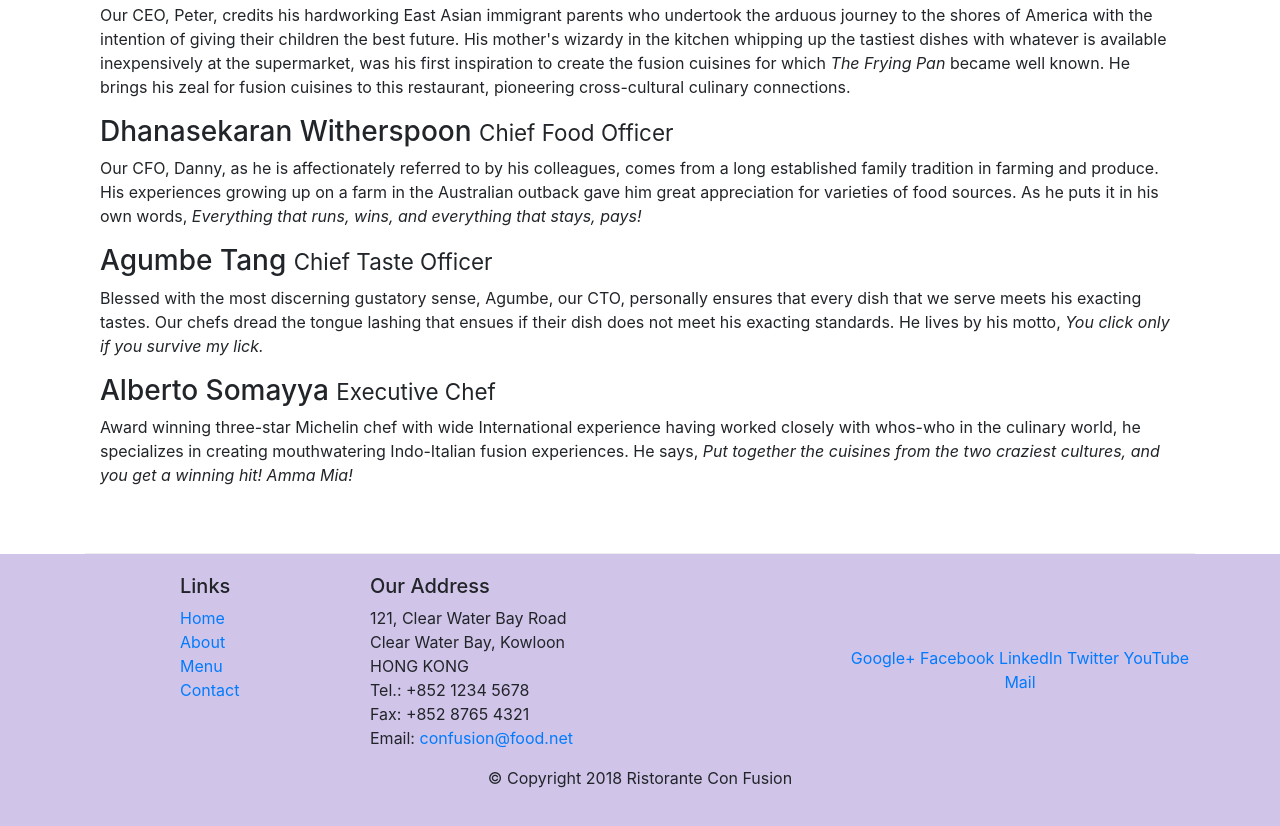
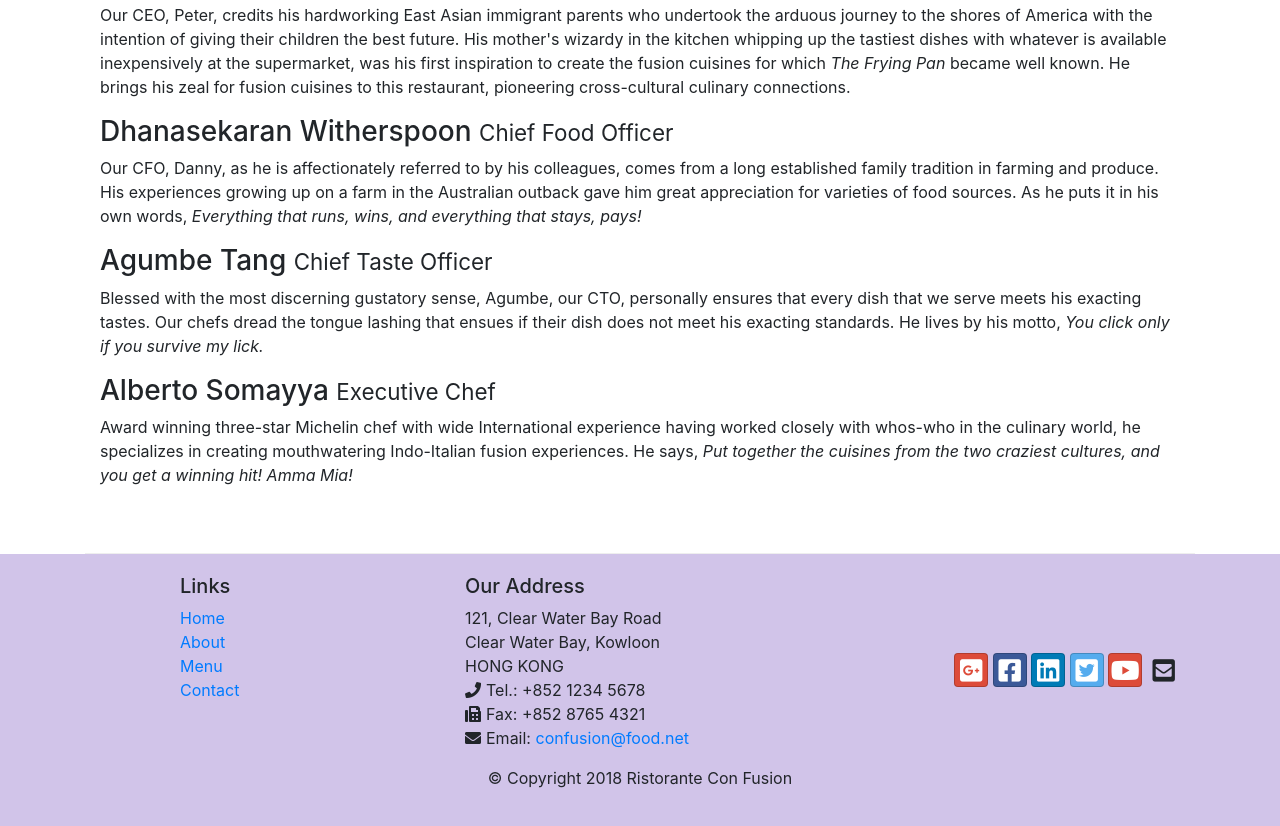
Before and after one commit to Safei-Ashraf/Italian-Resturant-con-Fusion, a website: page aboutus.html in a window 1280 px wide. Shown: the part 1000-1826 px from the top of the page. Drawn offline with nearby package versions, Linux system fonts and the light colour scheme.

Commit message:
Icon fonts

```diff
--- a/aboutus.html
+++ b/aboutus.html
@@ -8,6 +8,8 @@
             <meta http-equiv="x-ua-compatible" content="ie=edge">
             <!-- Bootstrap CSS -->
             <link rel="stylesheet" href="node_modules/bootstrap/dist/css/bootstrap.min.css">
+            <link rel="stylesheet" href="/node_modules/@fortawesome/fontawesome-free/css/all.min.css">
+            <link rel="stylesheet" href="/node_modules/bootstrap-social/bootstrap-social.css">
             <link rel="stylesheet" href="css/styles.css">
     <title>Ristorante Con Fusion: About Us</title>
 </head>
@@ -21,10 +23,10 @@
             <a class="navbar-brand mr-auto" href="./index.html">Ristorante Con Fusion</a>
             <div id="Navbar" class="collapse navbar-collapse">
             <ul class="navbar-nav mr-auto"> <!--Class mr-auto to set Margin Right to auto = justify content to the left, could be swapped to ml = margin left, or just m to keep the content centered-->
-                <li class="nav-item "><a class="nav-link" href="./index.html">Home</a></li>
-                <li class="nav-item active"><a class="nav-link" href="#">About</a></li>
-                <li class="nav-item"><a class="nav-link" href="#">Menu</a></li>
-                <li class="nav-item"><a class="nav-link" href="#">Contact</a></li>
+                <li class="nav-item "><a class="nav-link" href="/index.html"><i class="fas fa-home fa-lg"></i>Home</a></li>
+                <li class="nav-item active"><a class="nav-link" href="#"><i class="fas fa-info fa-lg"></i>About</a></li>
+                <li class="nav-item"><a class="nav-link" href="#"><i class="fas fa-list fa-lg"></i>Menu</a></li>
+                <li class="nav-item"><a class="nav-link" href="#"><i class="fas fa-address-card fa-lg"></i>Contact</a></li>
             </ul>
         </div>
         </div>
@@ -90,12 +92,12 @@
 
     <footer class="footer">
         <div class="container">
-            <div class="row">
-                <div class="col-4 offset-1 col-sm-2">
+            <div class="row ">
+                <div class="col-4 col-sm-3 offset-1">
                     <h5>Links</h5>
                     <ul class="list-unstyled">
-                        <li><a href="./index.html">Home</a></li>
-                        <li><a href="#">About</a></li>
+                        <li><a href="#">Home</a></li>
+                        <li><a href="./aboutus.html">About</a></li>
                         <li><a href="#">Menu</a></li>
                         <li><a href="#">Contact</a></li>
                     </ul>
@@ -106,24 +108,24 @@
 		              121, Clear Water Bay Road<br>
 		              Clear Water Bay, Kowloon<br>
 		              HONG KONG<br>
-		              Tel.: +852 1234 5678<br>
-		              Fax: +852 8765 4321<br>
-		              Email: <a href="mailto:confusion@food.net">confusion@food.net</a>
+		              <i class="fas fa-phone"></i>Tel.: +852 1234 5678<br>
+		              <i class="fas fa-fax"></i>Fax: +852 8765 4321<br>
+		              <i class="fas fa-envelope"></i>Email: <a href="mailto:confusion@food.net">confusion@food.net</a>
 		           </address>
                 </div>
-                <div class="col-12 col-sm-4 align-self-center">
+                <div class="col-12 col-sm-3 align-self-center">
                     <div class="text-center">
-                        <a href="http://google.com/+">Google+</a>
-                        <a href="http://www.facebook.com/profile.php?id=">Facebook</a>
-                        <a href="http://www.linkedin.com/in/">LinkedIn</a>
-                        <a href="http://twitter.com/">Twitter</a>
-                        <a href="http://youtube.com/">YouTube</a>
-                        <a href="mailto:">Mail</a>
+                        <a class="btn btn-social-icon btn-google" href="http://google.com/+"><i class="fab fa-google-plus-square fa-lg"></i></a>
+                        <a  class="btn btn-social-icon btn-facebook" href="http://www.facebook.com/profile.php?id="><i class="fab fa-facebook-square fa-lg"></i></a>
+                        <a  class="btn btn-social-icon btn-linkedin" href="http://www.linkedin.com/in/"><i class="fab fa-linkedin fa-lg"></i></a>
+                        <a  class="btn btn-social-icon btn-twitter" href="http://twitter.com/"><i class="fab fa-twitter-square fa-lg"></i></a>
+                        <a class="btn btn-social-icon btn-google" href="http://youtube.com/"><i class="fab fa-youtube fa-lg"></i></a class="btn btn-social-icon btn-google">
+                        <a  class="btn btn-social-icon" href="mailto:"><i class="fas fa-envelope-square fa-lg"></i></a>
                     </div>
                 </div>
            </div>
            <div class="row justify-content-center">
-                <div class="col-auto">
+                <div class="col-auto ">
                     <p>© Copyright 2018 Ristorante Con Fusion</p>
                 </div>
            </div>
--- a/css/styles.css
+++ b/css/styles.css
@@ -32,3 +32,9 @@ body{
 .navbar-dark{
     background-color: #512DA8;
 }
+.fas{
+    margin-right: 5px;
+}
+li{
+    margin-right: 10px;
+}
--- a/package.json
+++ b/package.json
@@ -14,7 +14,9 @@
     "lite-server": "^2.3.0"
   },
   "dependencies": {
+    "@fortawesome/fontawesome-free": "^5.12.1",
     "bootstrap": "^4.4.1",
+    "bootstrap-social": "^5.1.1",
     "jquery": "^3.3.1",
     "popper.js": "^1.12.9"
   }
```
Also changed, not shown: index.html (+16 -14 lines), 1 other file.
